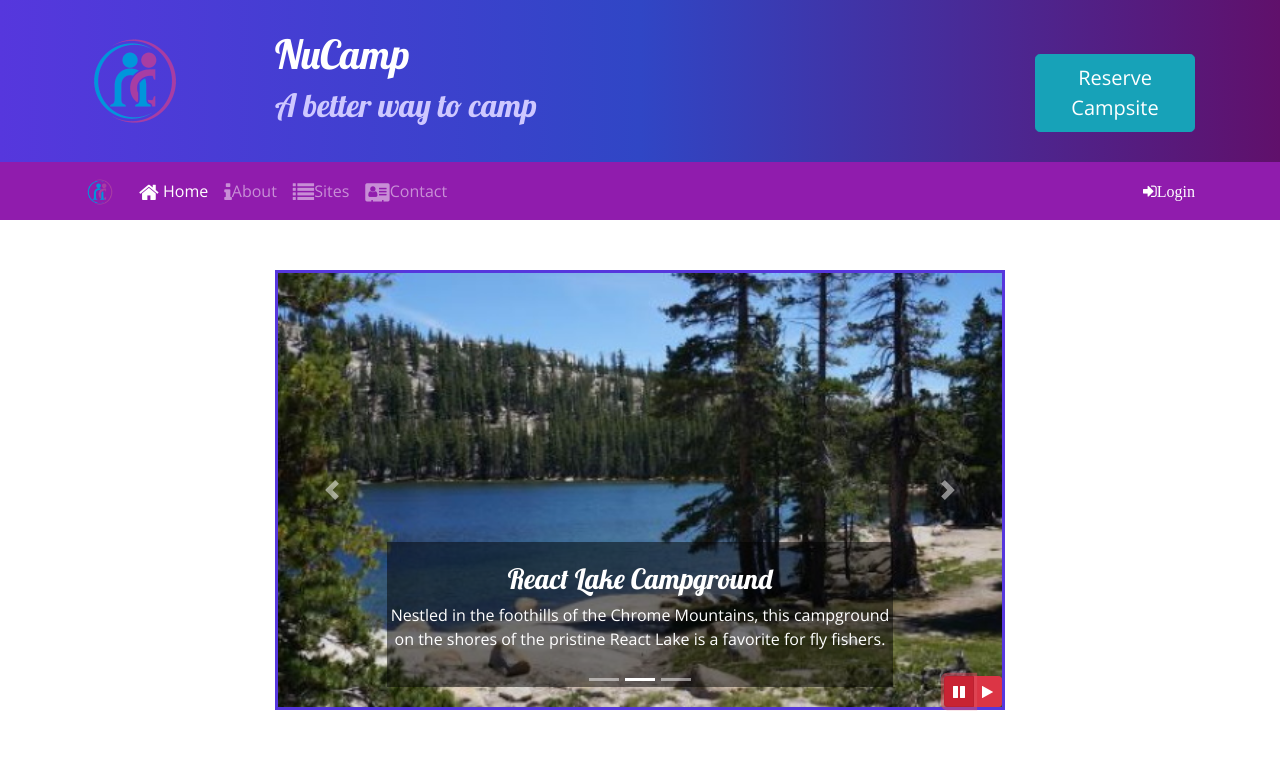
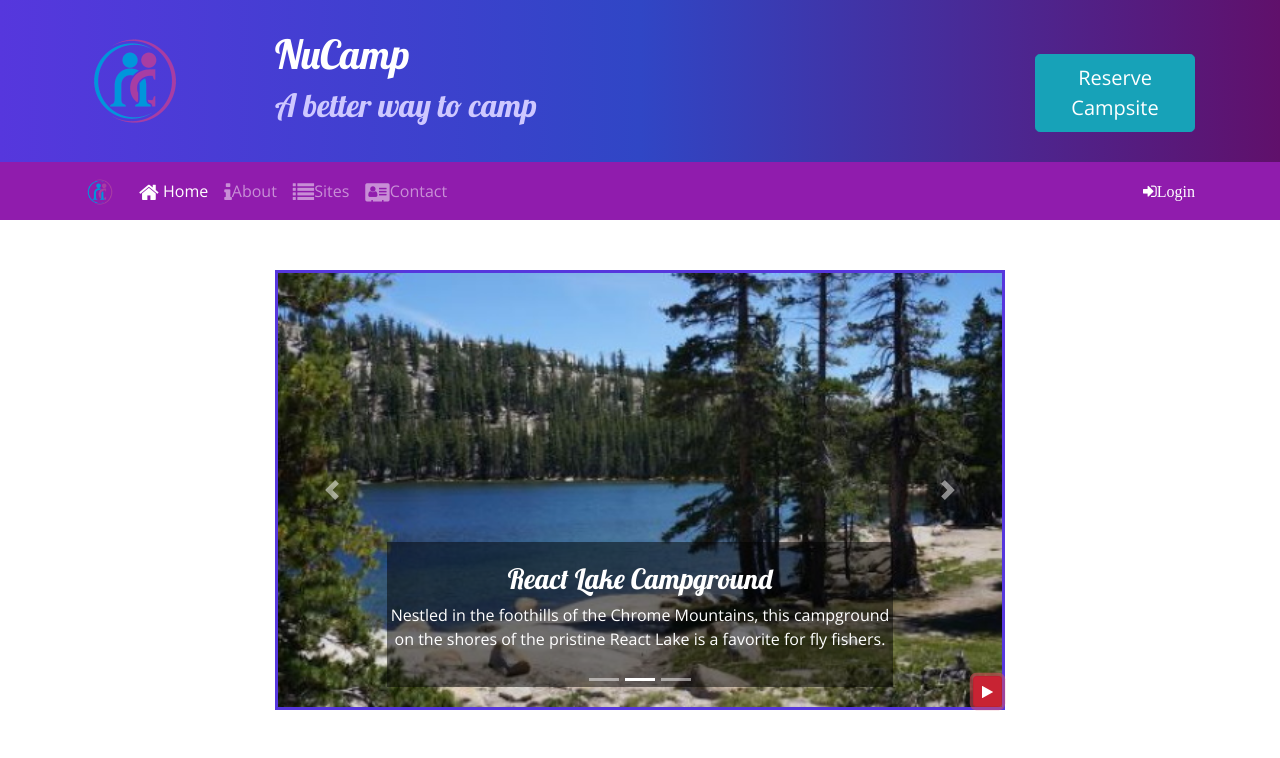
Before and after one commit to MichaelWhitt/nucampsite, a website: page index.html in a window 1280 px wide. Both pictures are taken after a click on the button 959 px from the left and 691 px from the top of the page. Shown: the top 758 px of the page. Drawn offline with nearby package versions, Linux system fonts and the light colour scheme.

Commit message:
week 4 2nd commit carousel play btn toggle jquery

```diff
--- a/index.html
+++ b/index.html
@@ -173,14 +173,9 @@
                         <span class="carousel-control-next-icon"></span>
                         <span class="sr-only">Next</span>
                     </a>
-                    <div class="btn-group" id="carouselButton">
-                        <button class="btn btn-danger btn-sm" id="carouselPause">
-                            <i class="fa fa-pause"></i>
-                        </button>
-                        <button class="btn btn-danger btn-sm" id="carouselPlay">
-                            <i class="fa fa-play"></i>
-                        </button>
-                    </div>
+                    <button class="btn btn-danger btn-sm" id="carouselButton">
+                        <i class="fa fa-pause"></i>
+                    </button>
                 </div>
             </div>
         </div>
@@ -277,12 +272,21 @@
     <script>
         $(function() {
             $(".carousel").carousel({interval: 2000, pause: "false"})
-            $("#carouselPause").click(function(){
-                $('.carousel').carousel("pause");
+            $("#carouselButton").click(function(){
+              if ($("#carouselButton").children("i").hasClass("fa-pause")) {
+                  $(".carousel").carousel("pause");
+                  $("#carouselButton").children("i").removeClass("fa-pause");
+                  $("#carouselButton").children("i").addClass("fa-play");
+              } else {
+                  $(".carousel").carousel("cycle");
+                  $("#carouselButton").children("i").removeClass("fa-play");
+                  $("#carouselButton").children("i").addClass("fa-pause");
+              }
             });
-            $("#carouselPlay").click(function(){
+            //plays carousel
+            /*$("#carouselPlay").click(function(){
                 $(".carousel").carousel("cycle");
-            });
+            });*/
         });
     </script>
 
```
